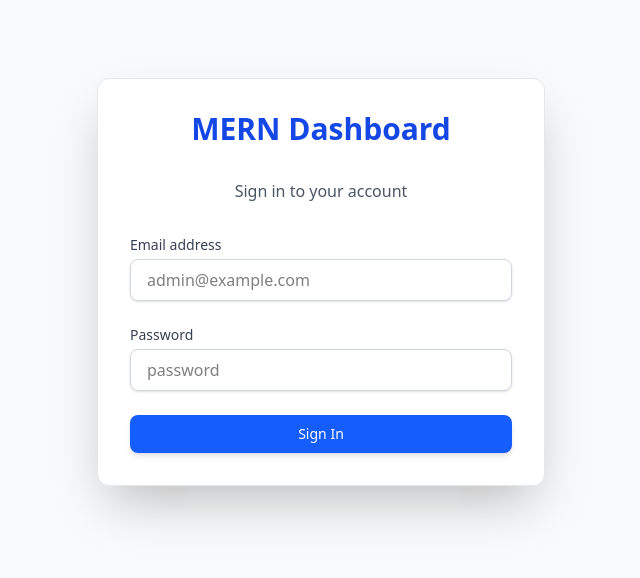
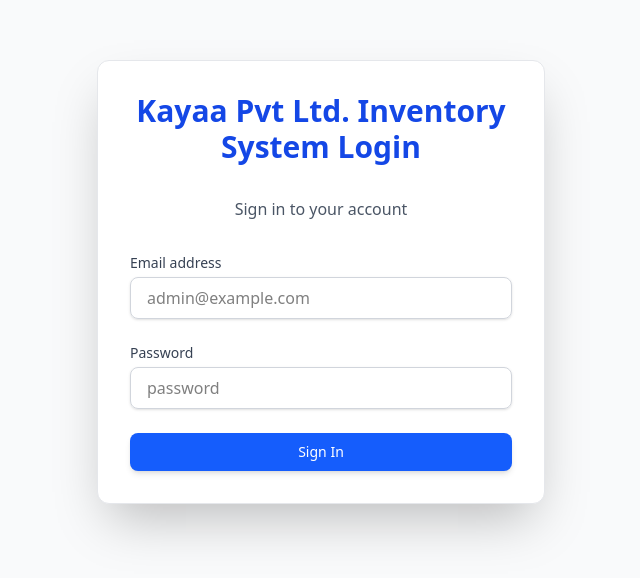
Before and after one commit to vimal004/Freelance-Project-1, a React (Vite) app in the folder frontend/: page / in a window 1280 px wide. Shown: the part 118-696 px from the top of the page, without its empty margins (319-959 px from the left). Built offline with nearby package versions, Linux system fonts and the light colour scheme.

Commit message:
Fix capitalization in greeting and update Home path in sidebar navigation

```diff
--- a/frontend/src/Components/DashboardLayout.jsx
+++ b/frontend/src/Components/DashboardLayout.jsx
@@ -11,7 +11,7 @@ const Header = () => (
   <header className="flex items-center justify-between h-16 bg-white border-b border-gray-200 px-6">
     {/* Company Info */}
     <div className="flex flex-col text-sm">
-      <div className="font-semibold text-gray-900">Hello, arulmani.g</div>
+      <div className="font-semibold text-gray-900">Hello, Arulmani.G</div>
       <div className="text-xs text-gray-500">Kayaa Electronics Pvt Ltd</div>
     </div>
 
--- a/frontend/src/Components/Side-bar.jsx
+++ b/frontend/src/Components/Side-bar.jsx
@@ -27,7 +27,7 @@ const IconMap = {
 };
 
 const navItems = [
-  { name: "Home", path: "/", icon: "Home", isSingle: true },
+  { name: "Home", path: "/Home", icon: "Home", isSingle: true },
   {
     name: "Items",
     icon: "Items",
--- a/frontend/src/pages/LoginPage.jsx
+++ b/frontend/src/pages/LoginPage.jsx
@@ -25,7 +25,7 @@ const LoginPage = () => {
     <div className="flex items-center justify-center min-h-screen bg-gray-50">
       <div className="w-full max-w-md p-8 space-y-8 bg-white rounded-xl shadow-2xl border border-gray-200">
         <h2 className="text-3xl font-extrabold text-center text-blue-700">
-          MERN Dashboard
+          Kayaa Pvt Ltd. Inventory System Login
         </h2>
         <p className="text-center text-gray-600">Sign in to your account</p>
         <form className="space-y-6" onSubmit={handleSubmit}>
```
